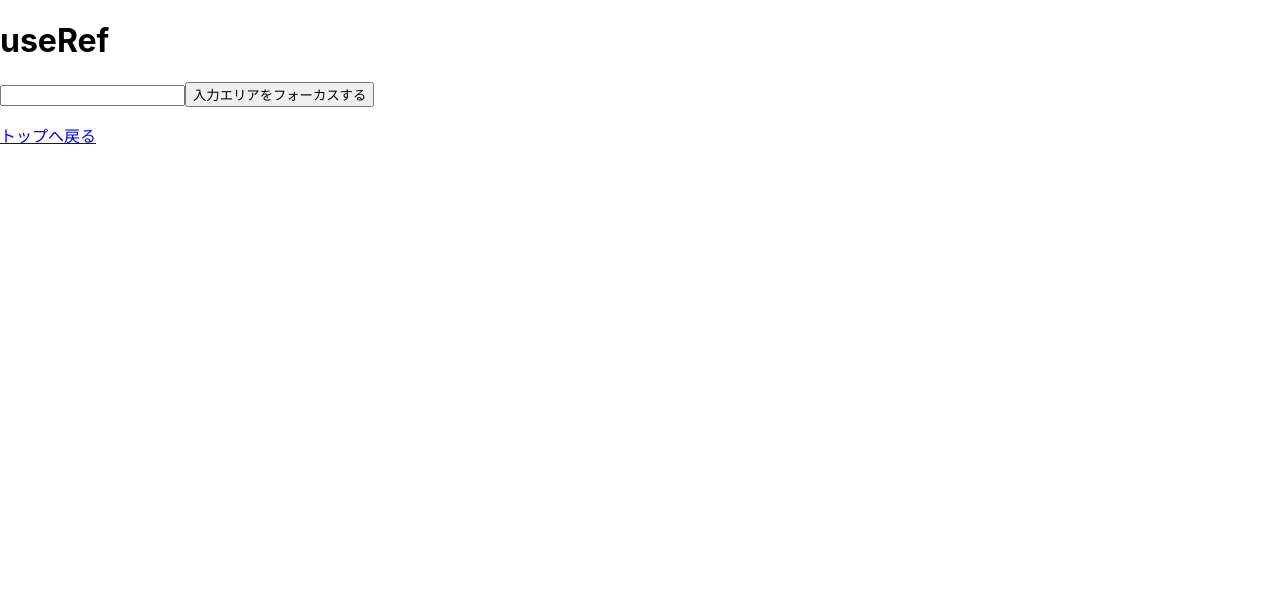
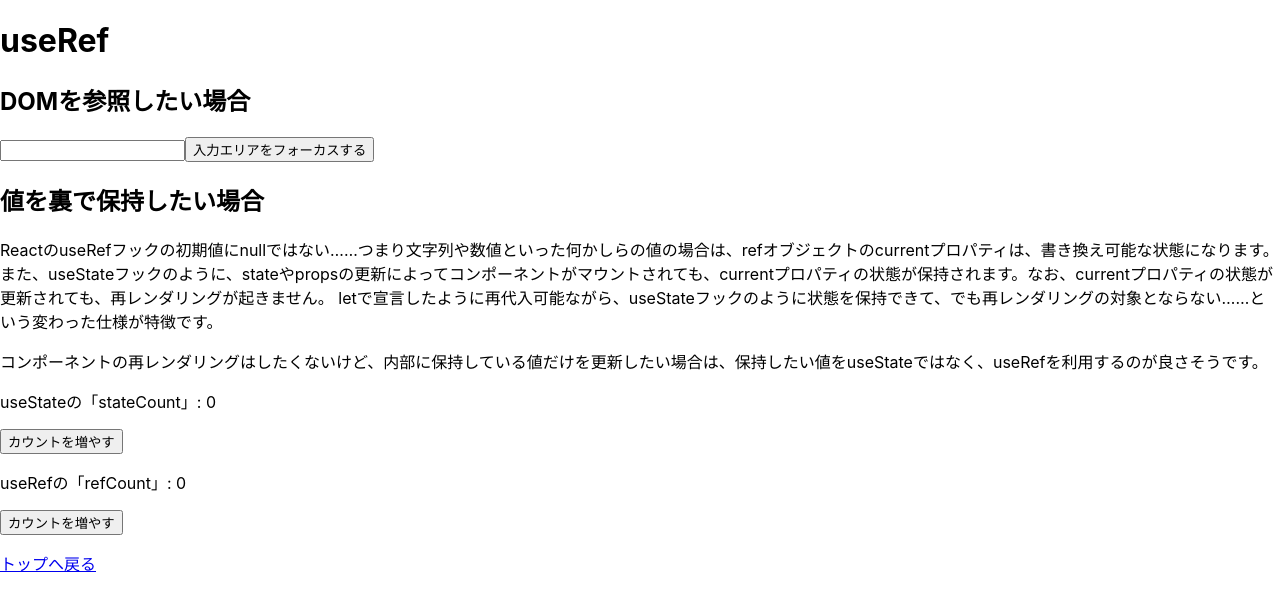
Before and after one commit to sgwr-0113/use-study, a React (Create React App) app: page /ref in a window 1280 px wide. Shown: the top 610 px of the page. Built offline with nearby package versions, Linux system fonts and the light colour scheme.

Commit message:
add text

```diff
--- /dev/null
+++ b/src/components/ref/RefCompareState.tsx
@@ -0,0 +1,36 @@
+import React, { useState, useRef } from 'react'
+
+export const RefCompareState: React.FC = () => {
+  const [stateCount, setStateCount] = useState<number>(0)
+  const refCount = useRef<number>(0)
+
+  const incrementState = () => {
+    setStateCount((prevCount) => prevCount + 1)
+  }
+
+  const incrementRef = () => {
+    refCount.current++
+    console.log('refCount:' + refCount.current)
+  }
+
+  return (
+    <>
+      <p>
+        ReactのuseRefフックの初期値にnullではない……つまり文字列や数値といった何かしらの値の場合は、refオブジェクトのcurrentプロパティは、書き換え可能な状態になります。
+        また、useStateフックのように、stateやpropsの更新によってコンポーネントがマウントされても、currentプロパティの状態が保持されます。なお、currentプロパティの状態が更新されても、再レンダリングが起きません。
+        letで宣言したように再代入可能ながら、useStateフックのように状態を保持できて、でも再レンダリングの対象とならない……という変わった仕様が特徴です。
+      </p>
+      <p>
+        コンポーネントの再レンダリングはしたくないけど、内部に保持している値だけを更新したい場合は、保持したい値をuseStateではなく、useRefを利用するのが良さそうです。
+      </p>
+      <div>
+        <p>useStateの「stateCount」: {stateCount}</p>
+        <button onClick={incrementState}>カウントを増やす</button>
+      </div>
+      <div>
+        <p>useRefの「refCount」: {refCount.current}</p>
+        <button onClick={incrementRef}>カウントを増やす</button>
+      </div>
+    </>
+  )
+}
--- a/src/pages/Ref.tsx
+++ b/src/pages/Ref.tsx
@@ -1,12 +1,16 @@
 import React from 'react'
 import { Link } from 'react-router-dom'
 import { RefFocus } from 'components/ref/RefFocus'
+import { RefCompareState } from 'components/ref/RefCompareState'
 
 export const Ref: React.FC = () => {
   return (
     <>
       <h1>useRef</h1>
+      <h2>DOMを参照したい場合</h2>
       <RefFocus />
+      <h2>値を裏で保持したい場合</h2>
+      <RefCompareState />
       <p>
         <Link to="/">トップへ戻る</Link>
       </p>
```
